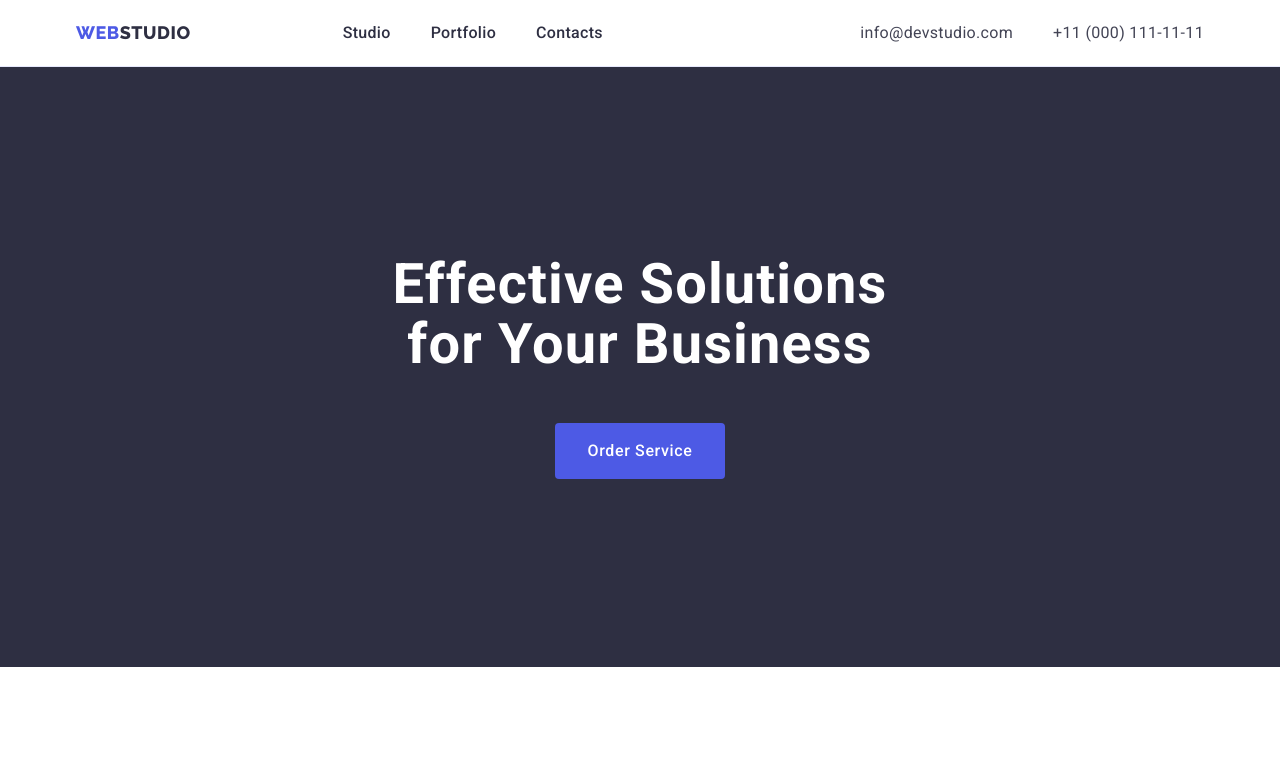
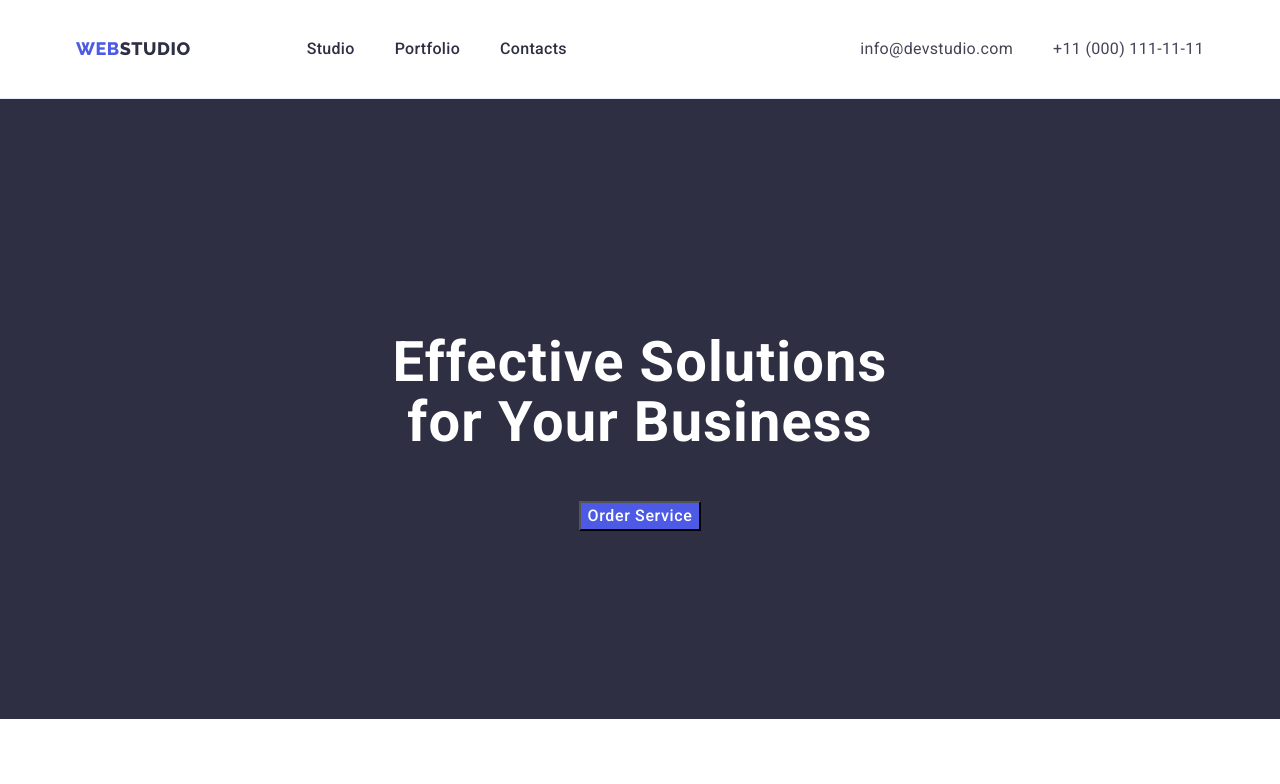
Before and after one commit to KostiantynLebediev/goit-markup-hw-3, a plain HTML site: page index.html in a window 1280 px wide. Shown: the top 784 px of the page. Drawn offline with nearby package versions, Linux system fonts and the light colour scheme.

Commit message:
Revert "up"
This reverts commit d204d3f85051437192f827966ed44197e9866a09.

```diff
--- a/css/styles.css
+++ b/css/styles.css
@@ -7,16 +7,6 @@ body {
   background-color: #ffffff;
 }
 
-h1,
-h2,
-h3,
-h4,
-p,
-ul {
-  margin-top: 0;
-  margin-bottom: 0;
-  padding: 0;
-}
 .list {
   list-style: none;
 }
@@ -77,7 +67,6 @@ ul {
   letter-spacing: 0.03em;
   text-transform: uppercase;
   color: var(--logo-color);
-  margin-right: 76px;
 }
 .logo-footer {
   margin-bottom: 16px;
@@ -167,10 +156,6 @@ nav .menu-item:not(:last-child) {
 }
 /*ORDER BUTTON*/
 .btn-hero {
-  padding: 16px 32px;
-  border: none;
-  border-radius: 4px;
-
   font-family: "Roboto", sans-serif;
   font-weight: 500;
   font-size: 16px;
```
